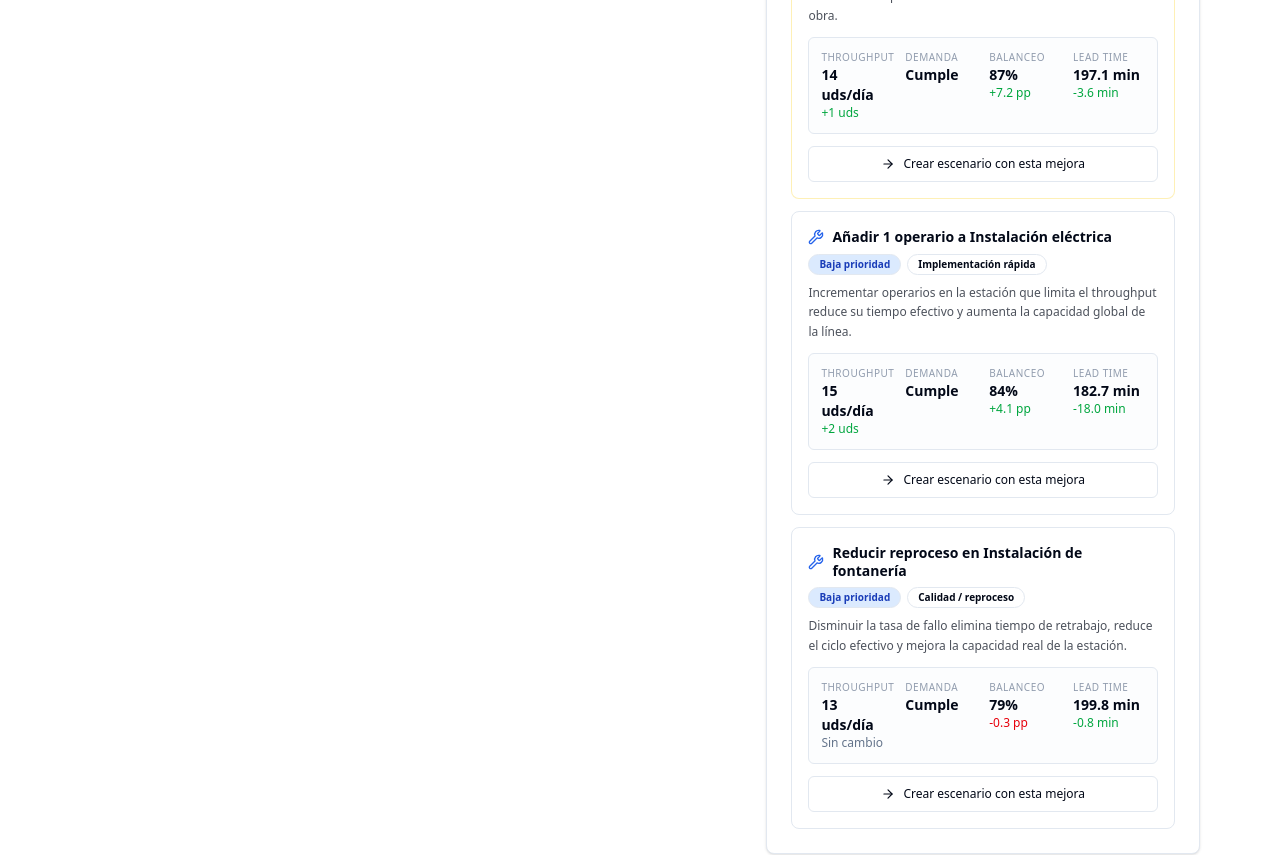
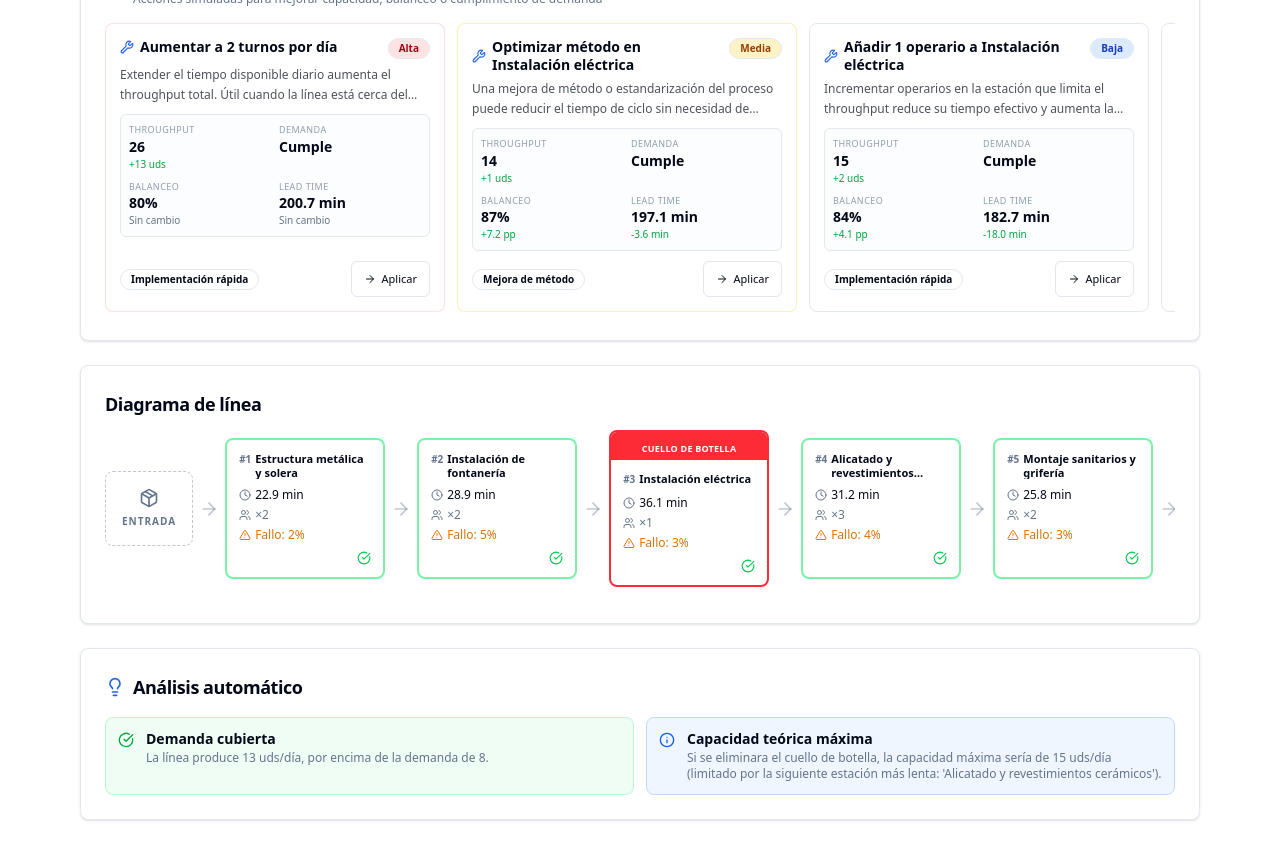
Before and after one commit to markusx5622/takt-studio, a Next.js app: page /simulador in a window 1280 px wide. Shown: the part 1480-2335 px from the top of the page. Built offline with nearby package versions, Linux system fonts and the light colour scheme.

Commit message:
fix: reorganiza simulador en layout vertical más limpio y equilibrado

```diff
--- a/app/simulador/page.tsx
+++ b/app/simulador/page.tsx
@@ -9,38 +9,26 @@ import ImprovementPlan from "@/components/ImprovementPlan"
 export default function SimuladorPage() {
   return (
     <div className="mx-auto max-w-6xl space-y-6 px-4 py-6">
-      {/* ── Top bar ─────────────────────────────────────────────────────────── */}
+      {/* ── 1. Configuración del escenario ──────────────────────────────────── */}
       <ScenarioControls />
 
-      {/* ── Row 1: Station editor + KPIs ────────────────────────────────────── */}
-      <div className="grid grid-cols-1 gap-6 lg:grid-cols-5">
-        <div className="lg:col-span-3">
-          <StationEditor />
-        </div>
-        <div className="lg:col-span-2">
-          <KpiPanel />
-        </div>
+      {/* ── 2. Definición de estaciones ─────────────────────────────────────── */}
+      <StationEditor />
+
+      {/* ── 3. Visión cuantitativa: gráfico + KPIs ──────────────────────────── */}
+      <div className="grid grid-cols-1 gap-6 lg:grid-cols-2">
+        <TaktChart />
+        <KpiPanel />
       </div>
 
-      {/* ── Row 2: Chart + Improvement plan ─────────────────────────────────── */}
-      <div className="grid grid-cols-1 gap-6 lg:grid-cols-5">
-        <div className="lg:col-span-3">
-          <TaktChart />
-        </div>
-        <div className="lg:col-span-2">
-          <ImprovementPlan />
-        </div>
-      </div>
+      {/* ── 4. Propuestas de mejora ─────────────────────────────────────────── */}
+      <ImprovementPlan />
 
-      {/* ── Row 3: Line diagram + Insights ──────────────────────────────────── */}
-      <div className="grid grid-cols-1 gap-6 lg:grid-cols-5">
-        <div className="lg:col-span-3">
-          <LineDiagram />
-        </div>
-        <div className="lg:col-span-2">
-          <InsightsPanel />
-        </div>
-      </div>
+      {/* ── 5. Diagrama de flujo ────────────────────────────────────────────── */}
+      <LineDiagram />
+
+      {/* ── 6. Análisis interpretativo ──────────────────────────────────────── */}
+      <InsightsPanel />
     </div>
   )
 }
--- a/components/ImprovementPlan.tsx
+++ b/components/ImprovementPlan.tsx
@@ -10,13 +10,9 @@ import { cn } from "@/lib/utils"
 import {
   Wrench,
   ArrowRight,
-  TrendingUp,
-  Clock,
-  BarChart3,
-  CheckCircle2,
-  XCircle,
   Lightbulb,
   AlertTriangle,
+  CheckCircle2,
 } from "lucide-react"
 import type { ImprovementRecommendation, ImprovementPriority } from "@/types"
 
@@ -28,54 +24,22 @@ const PRIORITY_STYLES: Record<
 > = {
   high: {
     badge: "bg-red-100 text-red-800",
-    label: "Alta prioridad",
+    label: "Alta",
     border: "border-red-200/60",
   },
   medium: {
     badge: "bg-amber-100 text-amber-800",
-    label: "Prioridad media",
+    label: "Media",
     border: "border-amber-200/60",
   },
   low: {
     badge: "bg-blue-100 text-blue-800",
-    label: "Baja prioridad",
+    label: "Baja",
     border: "border-border",
   },
 }
 
-// ─── Impact metric ─────────────────────────────────────────────────────────────
-
-function ImpactMetric({
-  label,
-  value,
-  delta,
-  positive,
-  neutral,
-}: {
-  label: string
-  value: string
-  delta?: string
-  positive?: boolean
-  neutral?: boolean
-}) {
-  const colorClass = neutral
-    ? "text-muted-foreground"
-    : positive
-      ? "text-green-600"
-      : "text-red-600"
-
-  return (
-    <div className="flex flex-col">
-      <span className="text-[10px] font-medium uppercase tracking-wider text-muted-foreground/70">
-        {label}
-      </span>
-      <span className="text-sm font-semibold">{value}</span>
-      {delta && <span className={cn("text-xs font-medium", colorClass)}>{delta}</span>}
-    </div>
-  )
-}
-
-// ─── Recommendation card ───────────────────────────────────────────────────────
+// ─── Compact recommendation card ───────────────────────────────────────────────
 
 function RecommendationCard({
   rec,
@@ -89,94 +53,126 @@ function RecommendationCard({
   const balancingPositive = rec.balancingDelta > 0
   const leadTimePositive = rec.leadTimeDelta < 0
 
+  const throughputDeltaText = throughputPositive
+    ? `+${rec.throughputDelta} uds`
+    : rec.throughputDelta < 0
+      ? `${rec.throughputDelta} uds`
+      : "Sin cambio"
+
+  const balancingDeltaText =
+    Math.abs(rec.balancingDelta) >= 0.1
+      ? `${rec.balancingDelta > 0 ? "+" : ""}${rec.balancingDelta.toFixed(1)} pp`
+      : "Sin cambio"
+
+  const leadTimeDeltaText =
+    Math.abs(rec.leadTimeDelta) >= 0.1
+      ? `${rec.leadTimeDelta > 0 ? "+" : ""}${rec.leadTimeDelta.toFixed(1)} min`
+      : "Sin cambio"
+
   return (
     <div
       className={cn(
-        "rounded-lg border bg-background p-4 transition-all duration-200 hover:shadow-sm",
+        "flex w-[320px] shrink-0 flex-col rounded-lg border bg-background p-3.5 transition-all duration-200 hover:shadow-sm sm:w-[340px]",
         styles.border
       )}
     >
-      {/* Header row */}
-      <div className="flex flex-wrap items-start justify-between gap-2">
-        <div className="flex items-center gap-2">
-          <Wrench className="h-4 w-4 shrink-0 text-primary" />
+      {/* Header */}
+      <div className="flex items-start justify-between gap-2">
+        <div className="flex items-center gap-1.5">
+          <Wrench className="h-3.5 w-3.5 shrink-0 text-primary" />
           <h4 className="text-sm font-semibold leading-tight">{rec.title}</h4>
         </div>
-        <div className="flex flex-wrap gap-1.5">
+        <div className="flex shrink-0 gap-1">
           <Badge variant="outline" className={cn("text-[10px]", styles.badge)}>
             {styles.label}
           </Badge>
-          {rec.badge && (
-            <Badge variant="outline" className="text-[10px]">
-              {rec.badge}
-            </Badge>
-          )}
         </div>
       </div>
 
       {/* Description */}
-      <p className="mt-2 text-xs leading-relaxed text-foreground/70">{rec.description}</p>
+      <p className="mt-1.5 text-xs leading-relaxed text-foreground/70 line-clamp-2">
+        {rec.description}
+      </p>
 
-      {/* Impact metrics */}
-      <div className="mt-3 grid grid-cols-2 gap-3 rounded-md border bg-muted/20 p-3 sm:grid-cols-4">
-        <ImpactMetric
-          label="Throughput"
-          value={`${rec.projectedKpis.throughputPerDay} uds/día`}
-          delta={
-            throughputPositive
-              ? `+${rec.throughputDelta} uds`
-              : rec.throughputDelta < 0
-                ? `${rec.throughputDelta} uds`
-                : "Sin cambio"
-          }
-          positive={throughputPositive}
-          neutral={rec.throughputDelta === 0}
-        />
-        <ImpactMetric
-          label="Demanda"
-          value={rec.meetsDemandAfter ? "Cumple" : "No cumple"}
-          delta={
-            rec.meetsDemandAfter && !rec.baseKpis.meetsDemand
-              ? "Pasa a cumplir"
-              : undefined
-          }
-          positive={rec.meetsDemandAfter}
-          neutral={rec.meetsDemandAfter === rec.baseKpis.meetsDemand}
-        />
-        <ImpactMetric
-          label="Balanceo"
-          value={`${(rec.projectedKpis.balancingEfficiency * 100).toFixed(0)}%`}
-          delta={
-            Math.abs(rec.balancingDelta) >= 0.1
-              ? `${rec.balancingDelta > 0 ? "+" : ""}${rec.balancingDelta.toFixed(1)} pp`
-              : "Sin cambio"
-          }
-          positive={balancingPositive}
-          neutral={Math.abs(rec.balancingDelta) < 0.1}
-        />
-        <ImpactMetric
-          label="Lead time"
-          value={`${rec.projectedKpis.leadTimeMin.toFixed(1)} min`}
-          delta={
-            Math.abs(rec.leadTimeDelta) >= 0.1
-              ? `${rec.leadTimeDelta > 0 ? "+" : ""}${rec.leadTimeDelta.toFixed(1)} min`
-              : "Sin cambio"
-          }
-          positive={leadTimePositive}
-          neutral={Math.abs(rec.leadTimeDelta) < 0.1}
-        />
+      {/* Impact grid */}
+      <div className="mt-2.5 grid grid-cols-2 gap-2 rounded-md border bg-muted/20 p-2">
+        <div className="flex flex-col">
+          <span className="text-[9px] font-medium uppercase tracking-wider text-muted-foreground/70">
+            Throughput
+          </span>
+          <span className="text-sm font-semibold">{rec.projectedKpis.throughputPerDay}</span>
+          <span
+            className={cn(
+              "text-[10px] font-medium",
+              throughputPositive ? "text-green-600" : "text-muted-foreground"
+            )}
+          >
+            {throughputDeltaText}
+          </span>
+        </div>
+        <div className="flex flex-col">
+          <span className="text-[9px] font-medium uppercase tracking-wider text-muted-foreground/70">
+            Demanda
+          </span>
+          <span className="text-sm font-semibold">
+            {rec.meetsDemandAfter ? "Cumple" : "No cumple"}
+          </span>
+          {rec.meetsDemandAfter && !rec.baseKpis.meetsDemand && (
+            <span className="text-[10px] font-medium text-green-600">Pasa a cumplir</span>
+          )}
+        </div>
+        <div className="flex flex-col">
+          <span className="text-[9px] font-medium uppercase tracking-wider text-muted-foreground/70">
+            Balanceo
+          </span>
+          <span className="text-sm font-semibold">
+            {(rec.projectedKpis.balancingEfficiency * 100).toFixed(0)}%
+          </span>
+          <span
+            className={cn(
+              "text-[10px] font-medium",
+              balancingPositive ? "text-green-600" : "text-muted-foreground"
+            )}
+          >
+            {balancingDeltaText}
+          </span>
+        </div>
+        <div className="flex flex-col">
+          <span className="text-[9px] font-medium uppercase tracking-wider text-muted-foreground/70">
+            Lead time
+          </span>
+          <span className="text-sm font-semibold">
+            {rec.projectedKpis.leadTimeMin.toFixed(1)} min
+          </span>
+          <span
+            className={cn(
+              "text-[10px] font-medium",
+              leadTimePositive ? "text-green-600" : "text-muted-foreground"
+            )}
+          >
+            {leadTimeDeltaText}
+          </span>
+        </div>
       </div>
 
-      {/* Action */}
-      <div className="mt-3">
+      {/* Badge + Action */}
+      <div className="mt-auto flex items-center justify-between gap-2 pt-2.5">
+        {rec.badge && (
+          <Badge variant="outline" className="text-[10px]">
+            {rec.badge}
+          </Badge>
+        )}
         <Button
           variant="outline"
           size="sm"
-          className="w-full gap-2 text-xs transition-all duration-200 hover:bg-muted hover:border-foreground/20"
+          className={cn(
+            "ml-auto gap-1.5 text-[11px] transition-all duration-200 hover:bg-muted hover:border-foreground/20",
+            !rec.badge && "w-full"
+          )}
           onClick={() => onApply(rec)}
         >
-          <ArrowRight className="h-3.5 w-3.5" />
-          {rec.applyLabel}
+          <ArrowRight className="h-3 w-3" />
+          Aplicar
         </Button>
       </div>
     </div>
@@ -192,14 +188,15 @@ function ImprovementPlanSkeleton() {
         <div className="h-5 w-5 animate-pulse rounded bg-muted" />
         <div className="h-5 w-48 animate-pulse rounded bg-muted" />
       </CardHeader>
-      <CardContent className="space-y-3">
-        {Array.from({ length: 2 }).map((_, i) => (
-          <div key={i} className="space-y-2">
-            <div className="h-4 w-3/4 animate-pulse rounded bg-muted" />
-            <div className="h-3 w-full animate-pulse rounded bg-muted" />
-            <div className="h-16 w-full animate-pulse rounded bg-muted" />
-          </div>
-        ))}
+      <CardContent>
+        <div className="flex gap-3 overflow-hidden">
+          {Array.from({ length: 2 }).map((_, i) => (
+            <div
+              key={i}
+              className="h-52 w-[320px] shrink-0 animate-pulse rounded-lg bg-muted"
+            />
+          ))}
+        </div>
       </CardContent>
     </Card>
   )
@@ -238,9 +235,6 @@ export default function ImprovementPlan() {
           <p className="text-sm text-muted-foreground">
             Define la línea para obtener recomendaciones de mejora
           </p>
-          <p className="text-xs text-muted-foreground/60">
-            Añade estaciones y parámetros para que el simulador proponga acciones concretas.
-          </p>
         </CardContent>
       </Card>
     )
@@ -257,9 +251,6 @@ export default function ImprovementPlan() {
           <CheckCircle2 className="h-8 w-8 text-muted-foreground/30" />
           <p className="text-sm text-muted-foreground">
             La línea actual está bien configurada o no se detectan mejoras automáticas claras.
-          </p>
-          <p className="text-xs text-muted-foreground/60">
-            Ajusta la demanda, los turnos o las estaciones para explorar nuevas opciones.
           </p>
         </CardContent>
       </Card>
@@ -287,10 +278,12 @@ export default function ImprovementPlan() {
           </CardDescription>
         </div>
       </CardHeader>
-      <CardContent className="space-y-3">
-        {recommendations.map((rec) => (
-          <RecommendationCard key={rec.id} rec={rec} onApply={handleApply} />
-        ))}
+      <CardContent className="pb-5">
+        <div className="flex gap-3 overflow-x-auto pb-2">
+          {recommendations.map((rec) => (
+            <RecommendationCard key={rec.id} rec={rec} onApply={handleApply} />
+          ))}
+        </div>
       </CardContent>
     </Card>
   )
--- a/components/InsightsPanel.tsx
+++ b/components/InsightsPanel.tsx
@@ -28,10 +28,10 @@ const ICON_MAP: Record<InsightType, React.ComponentType<{ className?: string }>>
 }
 
 const STYLE_MAP: Record<InsightType, { wrap: string; icon: string }> = {
-  critical: { wrap: "border-red-200 bg-red-50",    icon: "text-red-600" },
+  critical: { wrap: "border-red-200 bg-red-50", icon: "text-red-600" },
   warning:  { wrap: "border-amber-200 bg-amber-50", icon: "text-amber-600" },
   success:  { wrap: "border-green-200 bg-green-50", icon: "text-green-600" },
-  info:     { wrap: "border-blue-200 bg-blue-50",   icon: "text-blue-600" },
+  info:     { wrap: "border-blue-200 bg-blue-50", icon: "text-blue-600" },
 }
 
 // ─── Single insight block ─────────────────────────────────────────────────────
@@ -42,7 +42,7 @@ function InsightBlock({ insight }: { insight: Insight }) {
   return (
     <div className={cn("flex gap-3 rounded-lg border p-3", styles.wrap)}>
       <Icon className={cn("mt-0.5 h-4 w-4 shrink-0", styles.icon)} aria-hidden />
-      <div>
+      <div className="min-w-0">
         <p className="text-sm font-semibold leading-tight">{insight.title}</p>
         <p className="mt-0.5 text-xs text-muted-foreground">{insight.message}</p>
       </div>
@@ -59,10 +59,12 @@ function InsightsSkeleton() {
         <div className="h-5 w-5 animate-pulse rounded bg-muted" />
         <div className="h-5 w-36 animate-pulse rounded bg-muted" />
       </CardHeader>
-      <CardContent className="space-y-3">
-        {Array.from({ length: 3 }).map((_, i) => (
-          <div key={i} className="h-14 animate-pulse rounded-lg bg-muted" />
-        ))}
+      <CardContent>
+        <div className="grid grid-cols-1 gap-3 md:grid-cols-2">
+          {Array.from({ length: 4 }).map((_, i) => (
+            <div key={i} className="h-20 animate-pulse rounded-lg bg-muted" />
+          ))}
+        </div>
       </CardContent>
     </Card>
   )
@@ -70,7 +72,7 @@ function InsightsSkeleton() {
 
 // ─── Main component ───────────────────────────────────────────────────────────
 
-const MAX_VISIBLE = 5
+const MAX_VISIBLE = 6
 
 export default function InsightsPanel() {
   const hydrated = useHydrated()
@@ -115,16 +117,18 @@ export default function InsightsPanel() {
         <Lightbulb className="h-5 w-5 text-primary" aria-hidden />
         <CardTitle className="text-lg">Análisis automático</CardTitle>
       </CardHeader>
-      <CardContent className="space-y-3">
-        {visible.map((insight, i) => (
-          <InsightBlock key={i} insight={insight} />
-        ))}
+      <CardContent>
+        <div className="grid grid-cols-1 gap-3 md:grid-cols-2">
+          {visible.map((insight, i) => (
+            <InsightBlock key={i} insight={insight} />
+          ))}
+        </div>
 
         {hiddenCount > 0 && (
           <Button
             variant="ghost"
             size="sm"
-            className="w-full text-xs text-muted-foreground"
+            className="mt-3 w-full text-xs text-muted-foreground"
             onClick={() => setExpanded(!expanded)}
             aria-expanded={expanded}
           >
```
